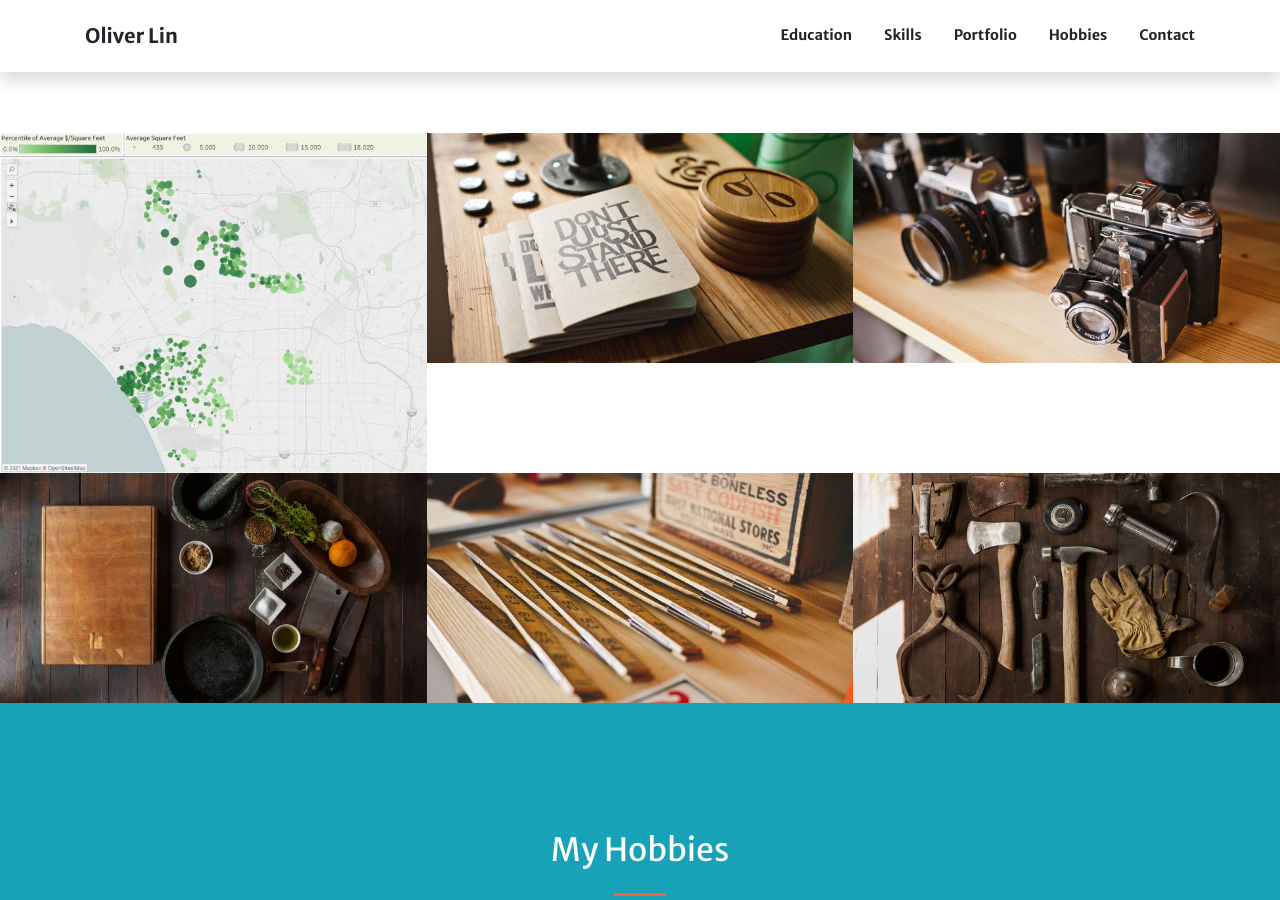
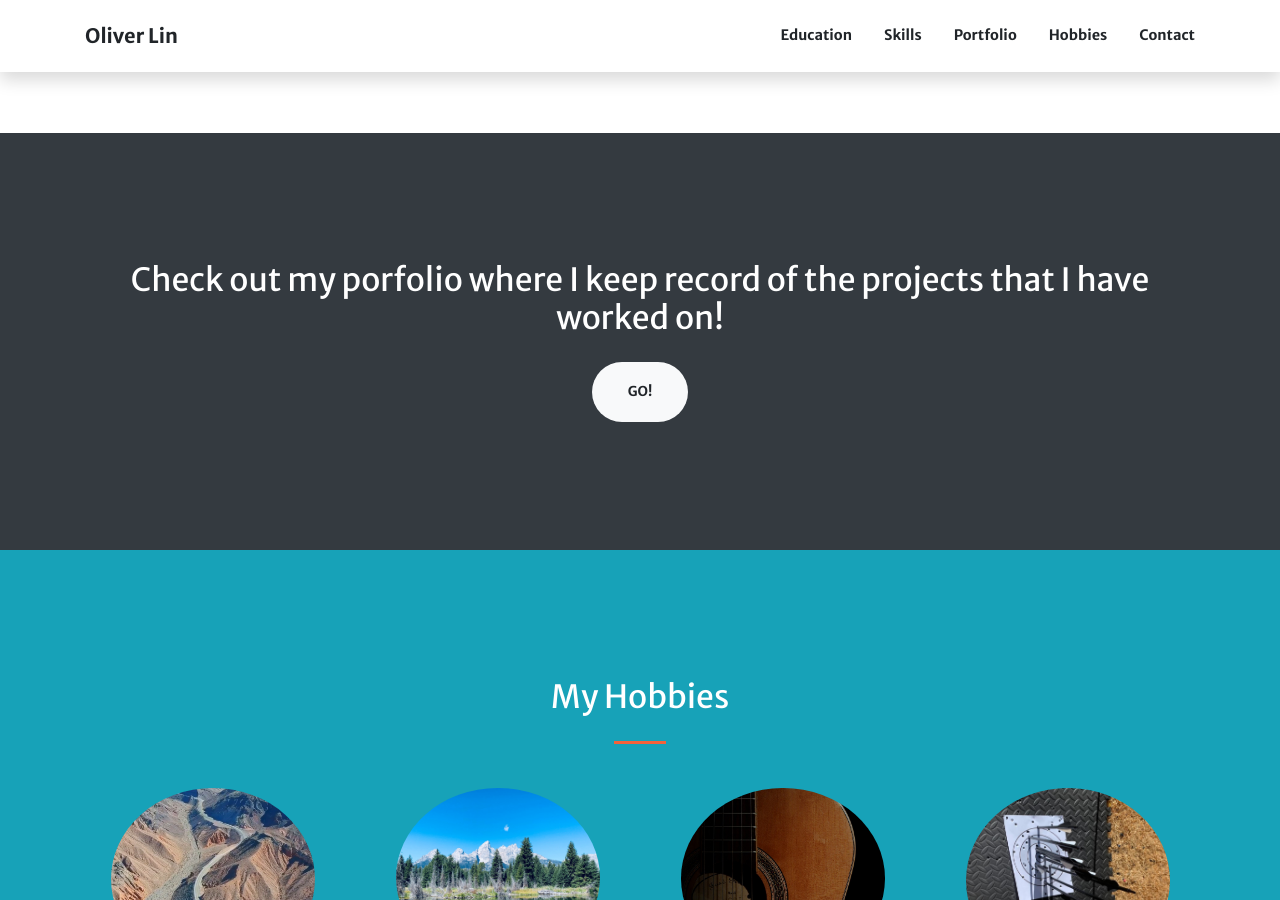
Before and after one commit to oliverlintl/oliverlintl.github.io, a Jekyll site: the page built from index.md, in a window 1280 px wide and 900 px high, scrolled down 3074 px. Built offline with Jekyll 4.4.1, drawn with Linux system fonts in a browser that asks for light colours; part of the change alters nothing that is shown.

Commit message:
Update index.md

```diff
--- a/index.md
+++ b/index.md
@@ -61,40 +61,13 @@ sections:
       - title: Video Editting
         text: Da Vinci Resolve
 
-  - type: portfolio.html
-    # this section has always ID 'portfolio'
-    #section_id: portfolio
-    #background_style: bg-dark
-    projects:
-      - title: LA Real Estate Analysis Project
-        text: This is a analysis on LA real estate using Excel and Tablaeu
-        # the images are located in:
-        # img/portfolio/fullsize
-        # img/portfolio/thumbnails
-        icon: realestate.jpg
-        url: https://oliverlintl.github.io/gallery/
-      - title: Project 2
-        text: This is a very short project description.
-        icon: 2.jpg
-        url: '#'
-      - title: Project 3
-        text: This is a very short project description.
-        icon: 3.jpg
-        url: '#'
-      - title: Project 4
-        text: This is a very short project description.
-        icon: 4.jpg
-        url: '#'
-      - title: Project 5
-        text: This is a very short project description.
-        icon: 5.jpg
-        url: '#'
-      - title: Project 6
-        text: This is a very short project description.
-        icon: 6.jpg
-        url: '#'
-
-
+  - type: aside.html
+    section_id: portfolio
+    title: Check out my porfolio where I keep record of the projects that I have worked on
+    actions:
+      - title: Go!
+        url: https://oliverlintl.github.io/gallery
+        class: btn-light
 
   - type: members.html
     section_id: hobbies
```
